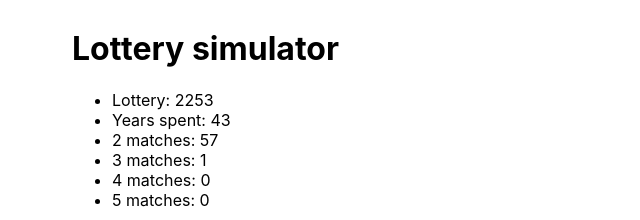
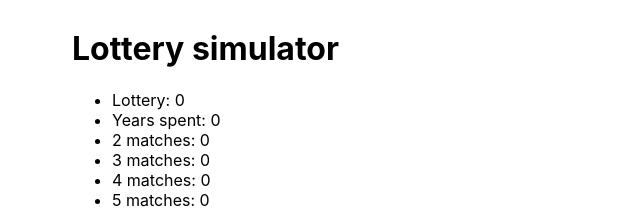
Before and after one commit to balzss/mito-lotto, a React (Create React App) app: page / in a window 1280 px wide. Shown: the top 220 px of the page, without its empty margins (320-960 px from the left). Built offline with nearby package versions, Linux system fonts and the light colour scheme.

Commit message:
count matches, fix stuck interval

```diff
--- a/src/App.js
+++ b/src/App.js
@@ -24,7 +24,7 @@ function LotteryInput({
   disableInputs,
 }) {
   const [checkboxValues, setCheckboxValues] = useState([false, false, false, false, false]);
-  const [inputValues, setInputValues] = useState(['1', '2', '3', '4', '5']);
+  const [inputValues, setInputValues] = useState([1, 2, 3, 4, 5]);
 
   useEffect(() => {
     onValuesChange(inputValues);
@@ -33,14 +33,14 @@ function LotteryInput({
   const handleCheckBox = (event, index) => {
     const { checked } = event.target;
     if (checked) {
-      const randomValue = getLotteryNumbers(1, 90, 90).find((n) => !inputValues.includes(`${n}`));
-      setInputValues((prevValues) => prevValues.map((v, i) => `${i === index ? randomValue : v}`));
+      const randomValue = getLotteryNumbers(1, 90, 90).find((n) => !inputValues.includes(n));
+      setInputValues((prevValues) => prevValues.map((v, i) => i === index ? randomValue : v));
     }
     setCheckboxValues((prevValues) => prevValues.map((v, i) => i === index ? checked : v));
   };
 
   const handleInput = (event, index) => {
-    const { value } = event.target;
+    const value = parseInt(event.target.value);
     setInputValues((prevValues) => prevValues.map((v, i) => i === index ? value : v));
   };
 
@@ -132,34 +132,43 @@ function LotteryInput({
 
 function App() {
   const [intervalFn, setIntervalFn] = useState(null);
-  const [simCycleCount, setSimCycleCount] = useState(2253);
+  const [simCycleCount, setSimCycleCount] = useState(0);
   const [isSimRunning, setIsSimRunning] = useState(false);
   const [simCycleMs, setSimCycleMs] = useState(300);
   const [lotteryNumbers, setLotteryNumbers] = useState([]);
   const [yourNumbers, setYourNumbers] = useState([]);
+  const [matches, setMatches] = useState({
+    '2': 0,
+    '3': 0,
+    '4': 0,
+    '5': 0,
+  });
+
   const yearsSpent = Math.round(simCycleCount / 52);
   const moneySpent = simCycleCount * TICKET_PRICE;
-  const matches = {
-    'two': 57,
-    'three': 1,
-    'four': 0,
-    'five': 0,
-  };
 
   useEffect(() => {
+    clearInterval(intervalFn);
     if (isSimRunning) {
-      clearInterval(intervalFn);
-      const interval = setInterval(() => {
+      setIntervalFn(setInterval(() => {
         setLotteryNumbers(getLotteryNumbers())
         setSimCycleCount((prevCount) => prevCount + 1);
-      }, simCycleMs);
-      setIntervalFn(interval);
-    } else if (intervalFn) {
-      clearInterval(intervalFn);
+      }, simCycleMs));
     }
+    return () => clearInterval(intervalFn);
+  }, [isSimRunning])
 
-    return () => clearInterval(intervalFn);
-  }, [isSimRunning, simCycleMs])
+  useEffect(() => {
+    const nMatch = lotteryNumbers.filter((n) => yourNumbers.includes(n))
+    if (nMatch.length >= 2) {
+      setMatches((prevMatches) => {
+        return {
+          ...prevMatches,
+          [nMatch.length]: prevMatches[nMatch.length] + 1,
+        };
+      });
+    }
+  }, [lotteryNumbers])
 
   const toggleSim = () => {
     setIsSimRunning((prevState) => !prevState);
@@ -167,6 +176,13 @@ function App() {
 
   const resetSim = () => {
     setSimCycleCount(0);
+    setLotteryNumbers([]);
+    setMatches({
+      '2': 0,
+      '3': 0,
+      '4': 0,
+      '5': 0,
+    })
   };
 
   const handleSetCycleSpeed = (e) => {
@@ -190,10 +206,10 @@ function App() {
       <ul>
         <li>Lottery: {simCycleCount}</li>
         <li>Years spent: {yearsSpent}</li>
-        <li>2 matches: {matches.two}</li>
-        <li>3 matches: {matches.three}</li>
-        <li>4 matches: {matches.four}</li>
-        <li>5 matches: {matches.five}</li>
+        <li>2 matches: {matches['2']}</li>
+        <li>3 matches: {matches['3']}</li>
+        <li>4 matches: {matches['4']}</li>
+        <li>5 matches: {matches['5']}</li>
       </ul>
       <h2>Lottery numbers</h2>
       <div>
@@ -210,6 +226,7 @@ function App() {
         max={SIM_CYCLE_RANGE[1]}
         value={simCycleMs}
         onChange={handleSetCycleSpeed}
+        disabled={isSimRunning}
       />
       <div>
         <button onClick={toggleSim} disabled={!validateInput()}>{isSimRunning ? 'Pause' : 'Start'}</button>
```
